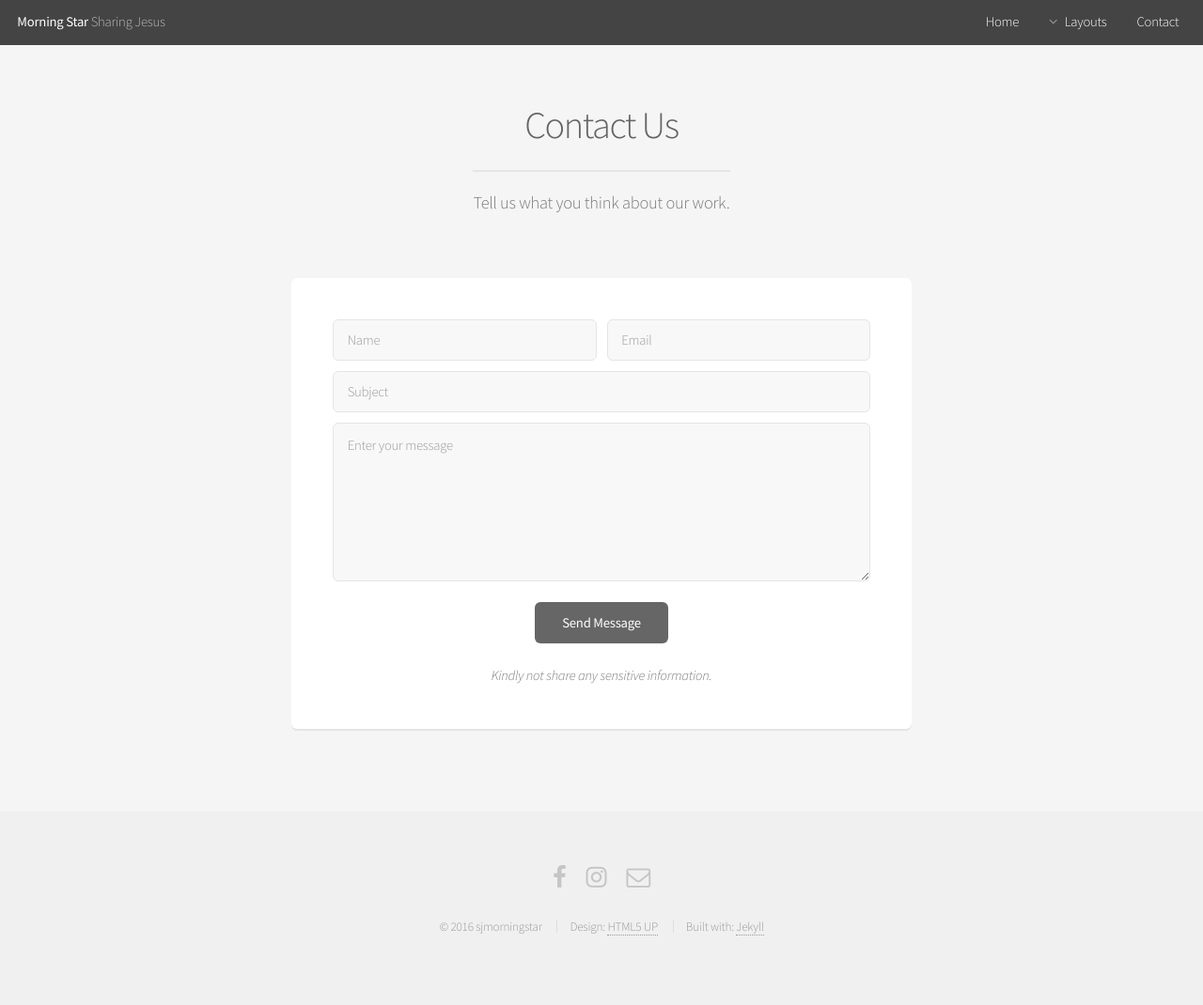
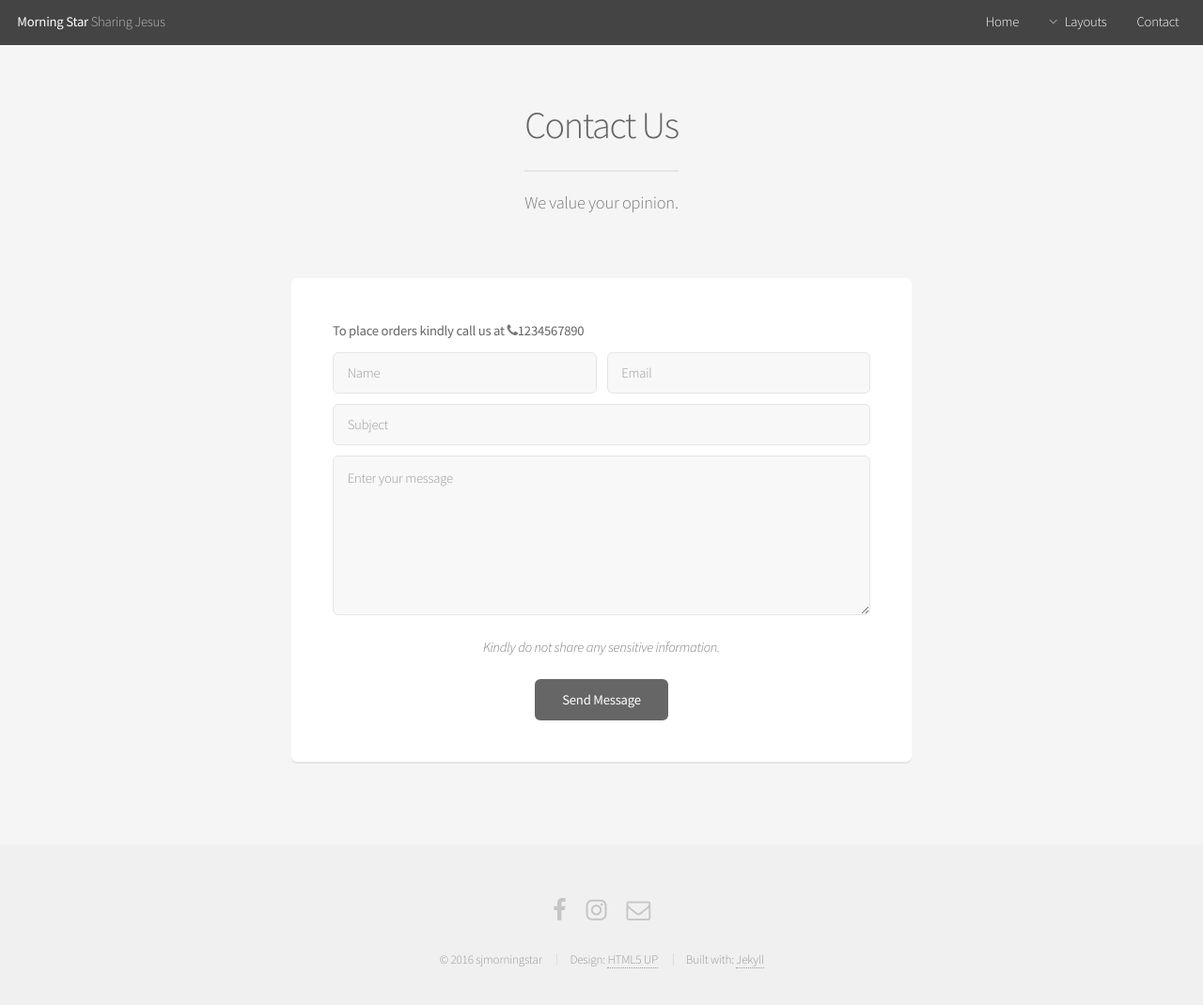
Before and after one commit to isvicbhasme/sjmorningstar, a Jekyll site: the page built from contact/index.html, in a window 1280 px wide and 1116 px high. Shown: the top 1070 px of the window at 94% size. Built offline with Jekyll 4.4.1, drawn with Linux system fonts in a browser that asks for light colours; nearby versions of some CDN libraries; library files that are not in the unit come from our copies.

Commit message:
Contact page tinkering

```diff
--- a/_config.yml
+++ b/_config.yml
@@ -1,5 +1,6 @@
 sitename: Morning Star
 sitesecondname: Sharing Jesus
+tel: +1234567890
 
 sass:
   sass_dir: _sass
--- a/contact/index.html
+++ b/contact/index.html
@@ -6,10 +6,15 @@ title: Contact
 <section id="main" class="container small">
 	<header>
 		<h2>Contact Us</h2>
-		<p>Tell us what you think about our work.</p>
+		<p>We value your opinion.</p>
 	</header>
 	<div class="box">
 		<form method="post" action="https://formspree.io/getintouch@sjmorningstar.com">
+			<div class="row uniform">
+				<div class="12u">
+					<b>To place orders kindly call us at </b><span class="icon fa-phone"/><b>{{site.tel}}</b>
+				</div>
+			</div>
 			<div class="row uniform half collapse-at-2">
 				<div class="6u">
 					<input type="text" name="name" id="name" value="" placeholder="Name" />
@@ -30,16 +35,16 @@ title: Contact
 			</div>
 			<div class="row uniform">
 				<div class="12u">
-					<ul class="actions align-center">
-						<li><input type="submit" value="Send Message" /></li>
-					</ul>
+					<div class="align-center">
+						<i>Kindly do not share any sensitive information.</i>
+					</div>
 				</div>
 			</div>
 			<div class="row uniform">
 				<div class="12u">
-					<div class="align-center">
-						<i>Kindly not share any sensitive information.</i>
-					</div>
+					<ul class="actions align-center">
+						<li><input type="submit" value="Send Message" /></li>
+					</ul>
 				</div>
 			</div>
 			<input type="hidden" name="_next" value="/thankyou/" />
--- a/thankyou/index.html
+++ b/thankyou/index.html
@@ -6,6 +6,6 @@ title: Thank you
 <section id="main" class="container small">
 	<header>
 		<h2>Thank you</h2>
-		<p>We received your message and our representatives will have a look at it shortly.</p>
+		<p>We received your message and our representative will have a look shortly.</p>
 	</header>
 </section>
```
